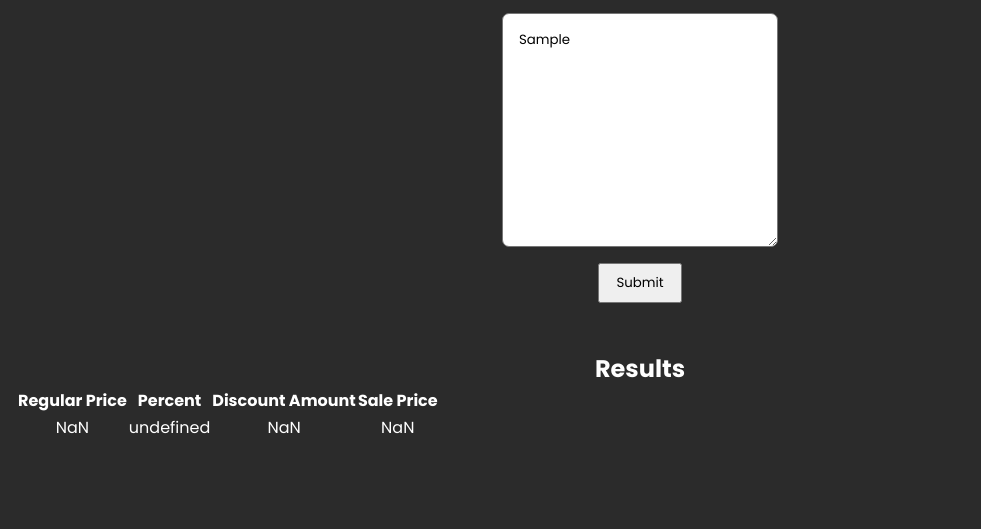
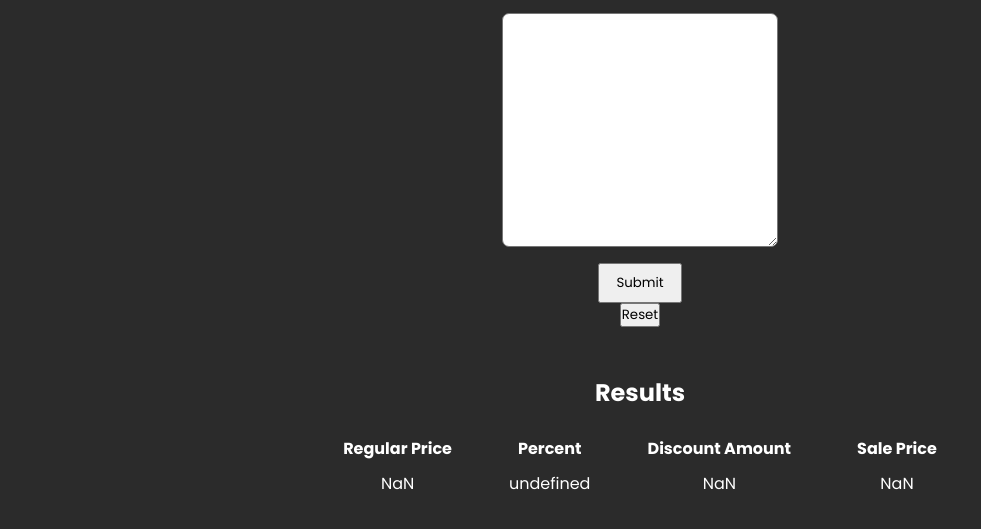
Before and after one commit to eko-develops/bulk-price-discount, a website: page index.html in a window 1280 px wide. Both pictures are taken after typing "Sample" into the empty fields and a click on the button "Submit". Shown: the part 149-678 px from the top of the page, without its empty margins (0-981 px from the left). Drawn offline with Linux system fonts and the light colour scheme.

Commit message:
styling completed for table

```diff
--- a/app.js
+++ b/app.js
@@ -2,11 +2,23 @@ const main = () => {
 	// eslint-disable-next-line no-undef
 	const form = document.getElementById('prices-form');
 
+	const reset = document.getElementById('prices-reset-btn');
+
+	reset.addEventListener('click', handleFormReset);
 	form.addEventListener('submit', handleFormSubmit);
+};
+
+const handleFormReset = (e) => {
+	e.preventDefault();
+	const textArea = document.getElementById('prices');
+	textArea.value = '';
 };
 
 const handleFormSubmit = (e) => {
 	e.preventDefault();
+
+	const table = document.querySelector('#output table');
+
 	const textArea = document.getElementById('prices');
 
 	const separatedPrices = textArea.value.split('\n');
@@ -30,7 +42,15 @@ const handleFormSubmit = (e) => {
 		};
 	});
 
+	textArea.value = '';
+	removeChilds(table);
 	appendToOutput(result);
+};
+
+const removeChilds = (parent) => {
+	while (parent.lastChild) {
+		parent.removeChild(parent.lastChild);
+	}
 };
 
 const appendToOutput = (result) => {
@@ -65,7 +85,6 @@ const createTableHeaders = () => {
 
 const createTableData = (result) => {
 	const data = result.map((price) => {
-		console.log(price);
 		const row = document.createElement('tr');
 
 		const discountAmount = document.createElement('td');
--- a/index.html
+++ b/index.html
@@ -25,6 +25,7 @@
 			<form id="prices-form">
 				<textarea rows="10" id="prices"></textarea>
 				<button type="submit" id="prices-submit-btn">Submit</button>
+				<button type="type" id="prices-reset-btn">Reset</button>
 			</form>
 			<div id="output">
 				<h2>Results</h2>
--- a/styles.scss
+++ b/styles.scss
@@ -46,4 +46,13 @@ body {
 #output {
 	margin-top: 3rem;
 	text-align: center;
+
+	table {
+		margin: auto;
+		padding: 1rem;
+
+		th {
+			padding: 0.5rem 2rem;
+		}
+	}
 }
```
Also changed, not shown: dist/styles.css, 1 other file.
